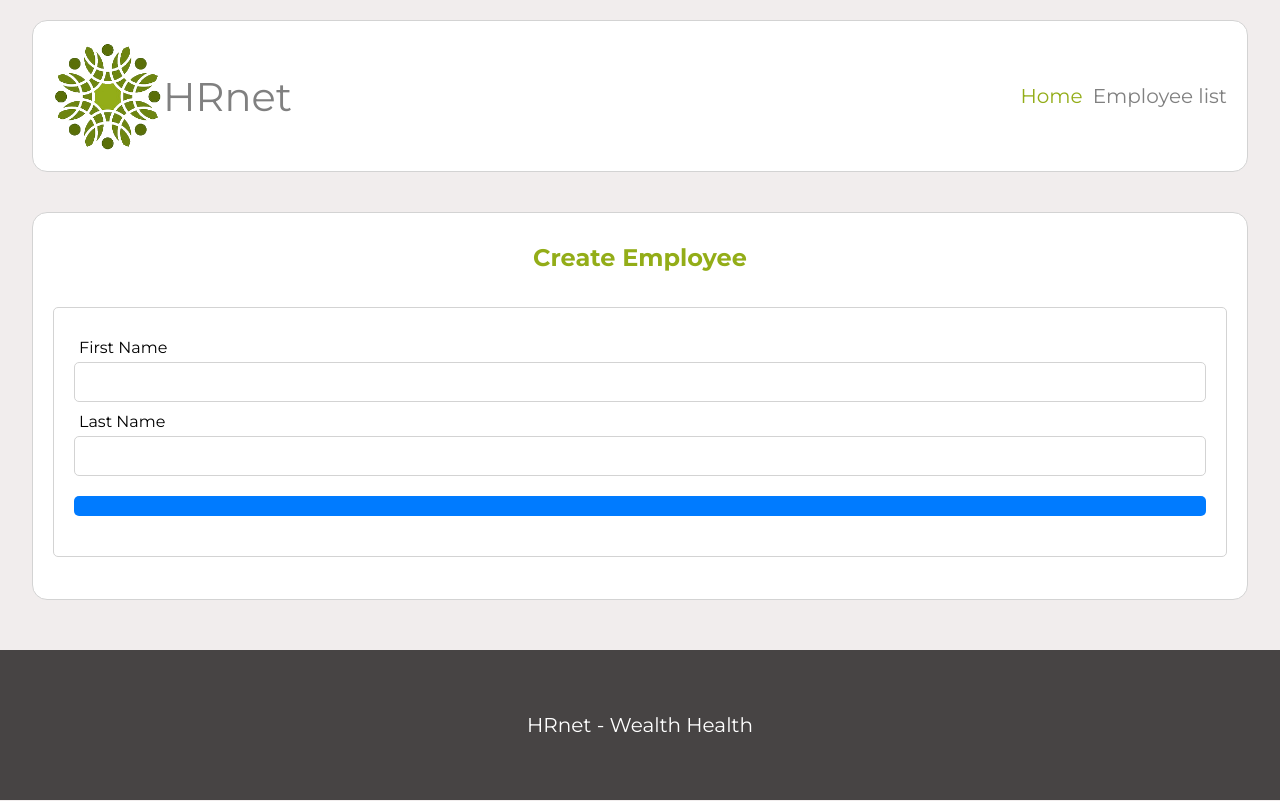
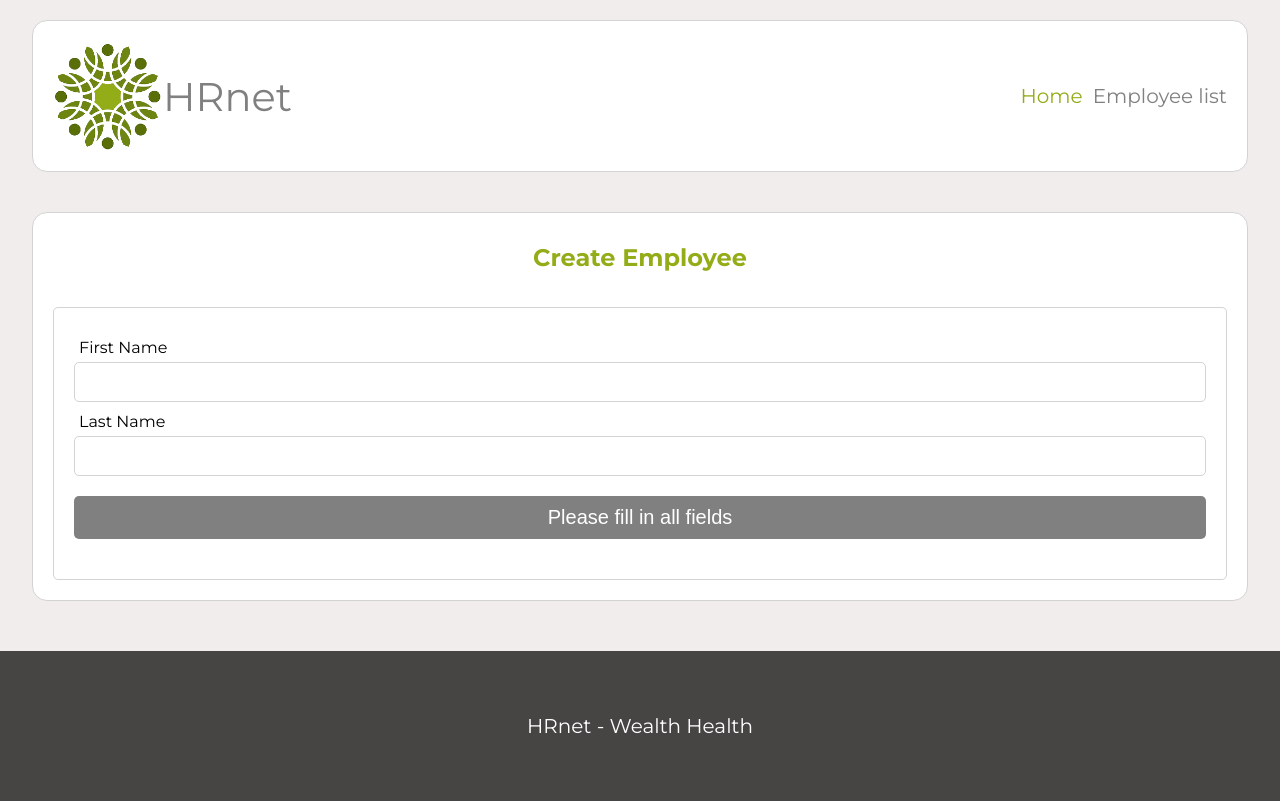
Before and after one commit to jbbrejon/openclassrooms-da-p14, a React (Vite) app: page / in a window 1280 px wide. Built offline with nearby package versions, Linux system fonts and the light colour scheme.

Commit message:
:wrench: Implement form validation

```diff
--- a/src/components/FormCreateEmployee/FormCreateEmployee.jsx
+++ b/src/components/FormCreateEmployee/FormCreateEmployee.jsx
@@ -16,16 +16,30 @@ function FormCreateEmployee() {
     }
     const [employee, setEmployee] = useState(initialState);
 
+
+    // Check if form is valid
+    const getIsFormValid = () => {
+        return (
+            employee.firstName &&
+            employee.lastName
+        )
+    }
+
+    // Clear form after submission
+    const clearForm = () => {
+        setEmployee(initialState);
+    }
+
     // Submit form
     const handleSubmit = (e) => {
+        console.log("test")
         e.preventDefault();
-        // Reset form
-        setEmployee(initialState);
+        clearForm();
     }
 
     return (
         <>
-            <form className={styles.form}>
+            <form className={styles.form} onSubmit={handleSubmit}>
                 <InputStandard
                     type="text"
                     label="First Name"
@@ -42,7 +56,11 @@ function FormCreateEmployee() {
                     value={employee.lastName}
                     setState={e => { setEmployee({ ...employee, lastName: e.target.value }); }}
                 />
-                <ButtonSave action={handleSubmit} />
+                <ButtonSave
+                    status={!getIsFormValid()}
+                    valid="Create Employee"
+                    invalid="Please fill in all fields"
+                />
             </form>
         </>
     )
```
